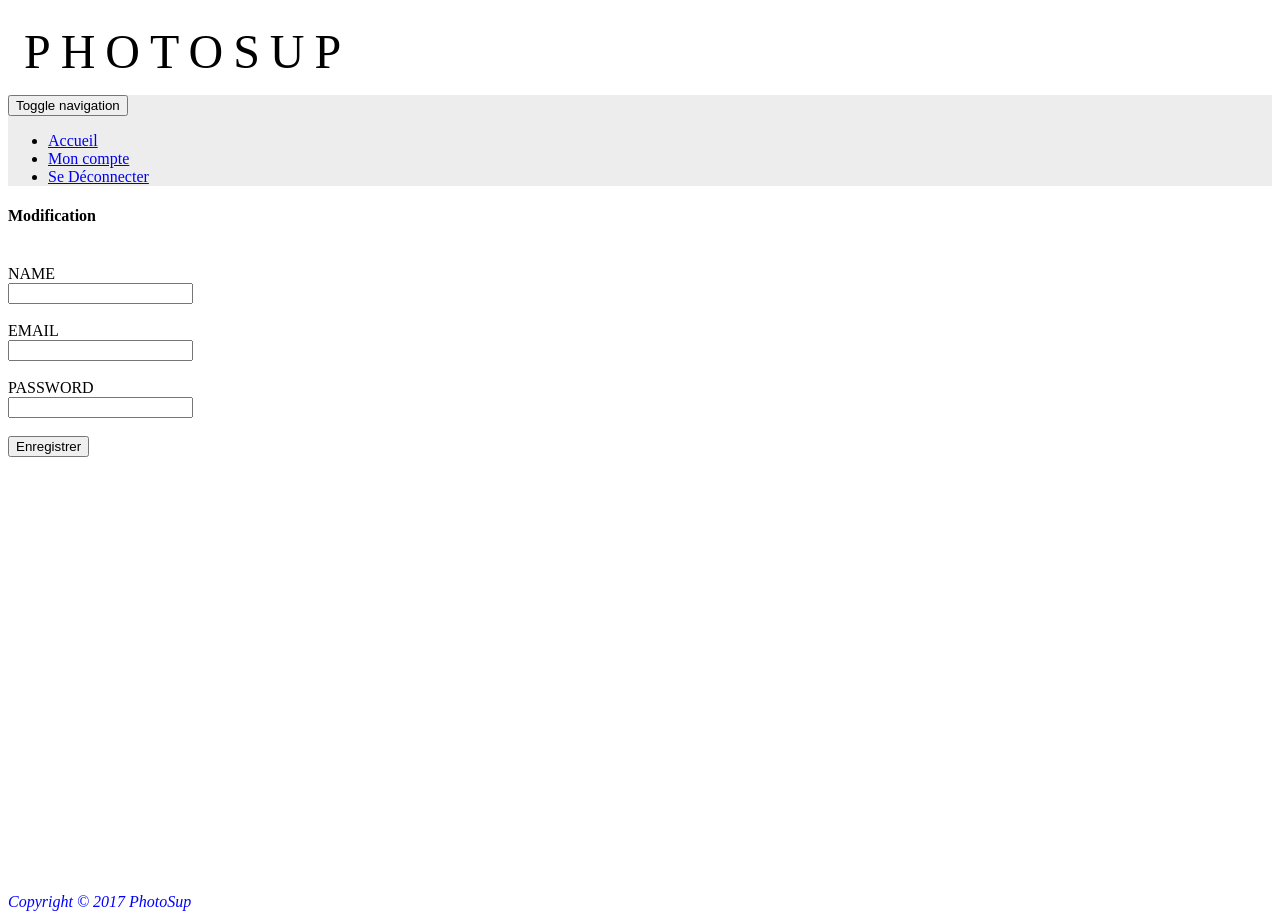
After one commit to BranisLamrani/Projet-PHP, a PHP site: page /modif_membre.php in a window 1280 px wide. The commit adds this page. Run offline with PHP 8.4, Linux system fonts and the light colour scheme.

Commit message:
ajouter page modiication et suppression pour la page membre

```diff
--- /dev/null
+++ b/membre.css
@@ -0,0 +1,16 @@
+body {
+    background-image: url("../image/asanoha-400px.png");
+}
+
+.connexion {
+    display: inline-block;
+    background: white;
+    margin-top: 25vh;
+    margin-left: 29vw;
+    border-radius: 10px;
+    padding: 2em 3em 3em 3em;
+    text-align: center;
+    text-transform: uppercase;
+    letter-spacing: 2px;
+    box-shadow: 8px 5px 5px lightgrey;
+}
--- /dev/null
+++ b/modif_membre.php
@@ -0,0 +1,95 @@
+<!doctype html>
+<html lang="en">
+<head>
+    <meta charset="UTF-8">
+    <meta name="viewport"
+          content="width=device-width, user-scalable=no, initial-scale=1.0, maximum-scale=1.0, minimum-scale=1.0">
+    <meta http-equiv="X-UA-Compatible" content="ie=edge">
+    <title>Modification Membre</title>
+    <link rel="stylesheet" href="./css/index.css">
+    <link rel="stylesheet" href="membre.css">
+    <link rel="stylesheet" href="index.css">
+
+</head>
+<body>
+
+
+
+<header>
+    <div class="titre">
+        Photosup
+    </div>
+</header>
+
+
+
+<nav class="navbar navbar-default">
+    <div class="container-fluid">
+        <!-- Brand and toggle get grouped for better mobile display -->
+
+        <div class="navbar-header">
+            <button type="button" class="navbar-toggle collapsed" data-toggle="collapse" data-target="#bs-example-navbar-collapse-1" aria-expanded="false">
+                <span class="sr-only">Toggle navigation</span>
+                <span class="icon-bar"></span>
+                <span class="icon-bar"></span>
+                <span class="icon-bar"></span>
+            </button>
+        </div>
+
+
+        <!-- Collect the nav links, forms, and other content for toggling -->
+        <div class="collapse navbar-collapse" id="bs-example-navbar-collapse-1">
+            <ul class="nav navbar-nav">
+                <li><a href="#">Accueil</a></li>
+                <li><a href="membre.php">Mon compte</a></li>
+                <li><a href="membre.php?deconnexion=true">Se Déconnecter</a></li>
+            </ul>
+
+        </div><!-- /.navbar-collapse -->
+    </div><!-- /.container-fluid -->
+
+</nav>
+
+
+
+
+
+<div class="Modification">
+    <form action="" method="post">
+        <h4>Modification</h4><br>
+        <div>
+            <label for="Name">Name</label> <br>
+            <input type="text" name="name" id="name"> <br><br>
+        </div>
+
+        <div>
+            <label for="Email">Email</label> <br>
+            <input type="text" name="mail" id="mail"> <br><br>
+        </div>
+
+        <div>
+            <label for="Password">Password</label> <br>
+            <input type="password" name="password" id="password"> <br><br>
+        </div>
+
+
+        <button type="submit" class="button">
+            Enregistrer
+        </button>
+    </form>
+</div>
+
+<br>
+<br>
+
+<footer>
+    <div class="copyright">
+        Copyright © 2017 PhotoSup
+    </div>
+</footer>
+
+
+
+
+</body>
+</html>
```
Also changed, not shown: membre.php (+12 -1 lines), suppression_membre.php (added, +97 -0 lines).
